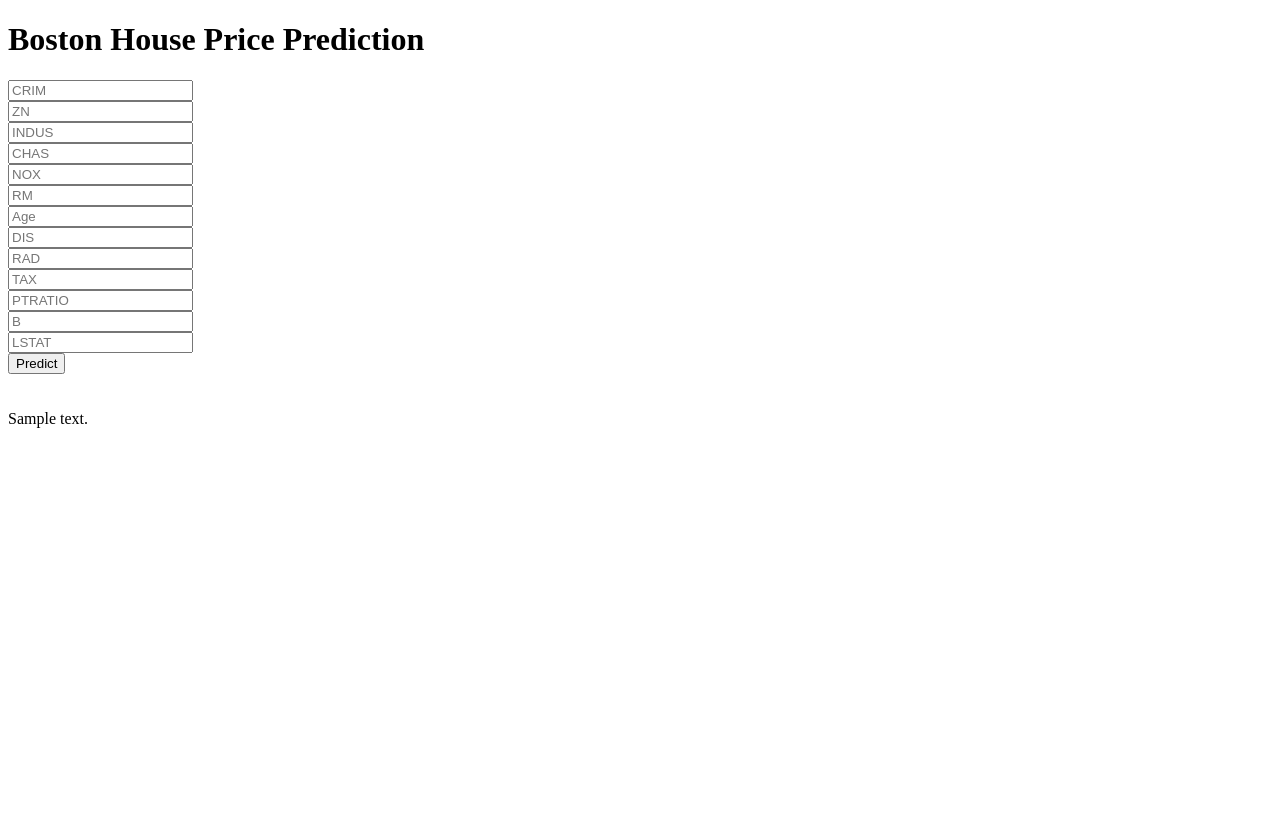
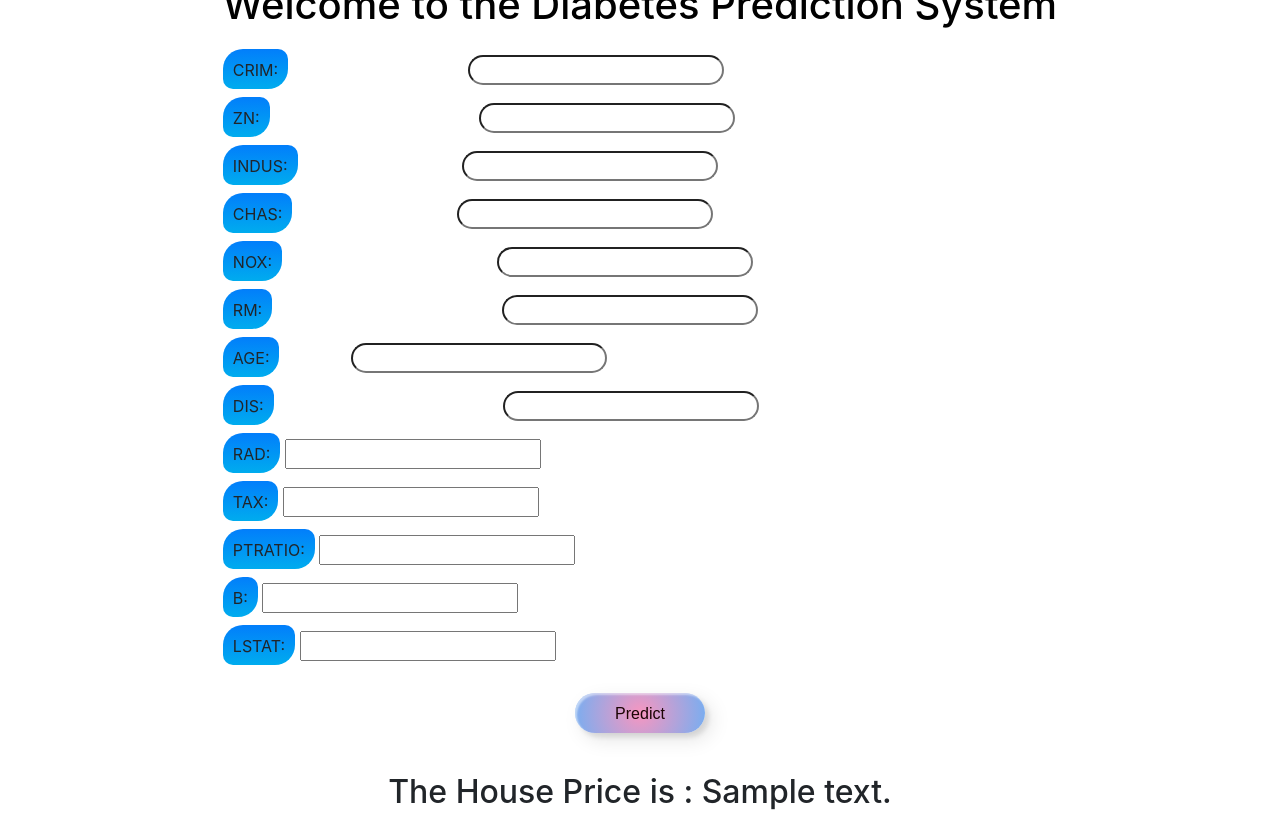
Before and after one commit to code-with-praveen143/My_Projects, a Flask app: template Boston House Price Prediction/templates/home.html in a window 1280 px wide. Before the commit the page ends 428 px from the top, so only its background shows below. Run offline with Flask 3, Linux system fonts and the light colour scheme; the template is opened without the code that fills it: most values are stand-ins (such as "Sample title", 1, 10 or a date in 2020); parts of the project's set-up code (start-up, migrations or seed data) failed here and were passed over; some web fonts are replaced.

Commit message:
Add files via upload

```diff
--- a/Boston House Price Prediction/app.py
+++ b/Boston House Price Prediction/app.py
@@ -1,25 +1,27 @@
 import json
 import pickle
-
+import sklearn
+from sklearn.preprocessing import StandardScaler
+scaler = StandardScaler()
 from flask import Flask,request,app,jsonify,url_for,render_template
 import numpy as np
 import pandas as pd
 
-app=Flask(__name__,template_folder='template')
+app=Flask(__name__,template_folder='templates')
 ## Load the model
-model=pickle.load(open('model.pkl','rb'))
-scalar=pickle.load(open('scaling.pkl','rb'))
+model=pickle.load(open('house.pkl','rb'))
+
 @app.route('/')
 def home():
     return render_template('home.html')
 
 @app.route('/predict',methods=['POST'])
 def predict():
-    data=[float(x) for x in request.form.values()]
-    final_input=scalar.transform(np.array(data).reshape(1,-1))
-    print(final_input)
-    output=model.predict(final_input)[0]
-    return render_template("home.html",prediction_text="The House Price Prediction is {}".format(output))
+    features = [float(x) for x in request.form.values()]
+    final_features = [np.array(features)]
+    flask_prediction = model.predict(final_features)
+    print(flask_prediction)
+    return render_template("home.html",prediction_text=flask_prediction)
 
 if __name__=="__main__":
     app.run(debug=True)
--- a/Boston House Price Prediction/templates/home.html
+++ b/Boston House Price Prediction/templates/home.html
@@ -1,48 +1,68 @@
 <!DOCTYPE html>
-<html >
-
-<head>
-  <meta charset="UTF-8">
-  <title>ML API</title>
-  <link href='https://fonts.googleapis.com/css?family=Pacifico' rel='stylesheet' type='text/css'>
-<link href='https://fonts.googleapis.com/css?family=Arimo' rel='stylesheet' type='text/css'>
-<link href='https://fonts.googleapis.com/css?family=Hind:300' rel='stylesheet' type='text/css'>
-<link href='https://fonts.googleapis.com/css?family=Open+Sans+Condensed:300' rel='stylesheet' type='text/css'>
-
-
-</head>
-
-<body>
- <div class="login">
-	<h1>Boston House Price Prediction</h1>
-
-     <!-- Main Input For Receiving Query to our ML -->
-    <form action="{{ url_for('predict')}}"method="post">
-      <input type="text" name="CRIM" placeholder="CRIM" required="required" /><br>
-    	<input type="text" name="ZN" placeholder="ZN" required="required" /><br>
-        <input type="text" name="INDUS" placeholder="INDUS" required="required" /><br>
-        <input type="text" name="CHAS" placeholder="CHAS" required="required" /><br>
-        <input type="text" name="NOX" placeholder="NOX" required="required" /><br>
-        <input type="text" name="RM" placeholder="RM" required="required" /><br>
-        <input type="text" name="Age" placeholder="Age" required="required" /><br>
-        <input type="text" name="DIS" placeholder="DIS" required="required" /><br>
-        <input type="text" name="RAD" placeholder="RAD" required="required" /><br>
-        <input type="text" name="TAX" placeholder="TAX" required="required" /><br>
-        <input type="text" name="PTRATIO" placeholder="PTRATIO" required="required" /><br>
-        <input type="text" name="B" placeholder="B" required="required" /><br>
-        <input type="text" name="LSTAT" placeholder="LSTAT" required="required" /><br>
-
-
-
-        <button type="submit" class="btn btn-primary btn-block btn-large">Predict</button>
-    </form>
-
-   <br>
-   <br>
-
-
- </div>
- {{prediction_text}}
-
+<html>
+  <head>
+      <meta charset="UTF-8">
+      <meta http-equiv="X-UA-Compatible" content="IE=edge">
+      <meta name="viewport" content="width=device-width, initial-scale=1.0">
+      <title>House Predictor</title>
+      <link rel="stylesheet" href="style.css">
+      <link rel="stylesheet" href="https://cdn.jsdelivr.net/npm/@fortawesome/fontawesome-free@6.2.1/css/fontawesome.min.css" integrity="sha384-QYIZto+st3yW+o8+5OHfT6S482Zsvz2WfOzpFSXMF9zqeLcFV0/wlZpMtyFcZALm" crossorigin="anonymous">
+      <link rel="stylesheet" href="https://cdn.jsdelivr.net/npm/bootstrap@4.5.3/dist/css/bootstrap.min.css" integrity="sha384-TX8t27EcRE3e/ihU7zmQxVncDAy5uIKz4rEkgIXeMed4M0jlfIDPvg6uqKI2xXr2" crossorigin="anonymous">
+      <script src="https://code.jquery.com/jquery-3.5.1.slim.min.js" integrity="sha384-DfXdz2htPH0lsSSs5nCTpuj/zy4C+OGpamoFVy38MVBnE+IbbVYUew+OrCXaRkfj" crossorigin="anonymous"></script>
+      <script src="https://cdn.jsdelivr.net/npm/bootstrap@4.5.3/dist/js/bootstrap.bundle.min.js" integrity="sha384-ho+j7jyWK8fNQe+A12Hb8AhRq26LrZ/JpcUGGOn+Y7RsweNrtN/tE3MoK7ZeZDyx" crossorigin="anonymous"></script>
+      <script src="https://cdn.jsdelivr.net/npm/@popperjs/core@2.11.7/dist/umd/popper.min.js" integrity="sha384-zYPOMqeu1DAVkHiLqWBUTcbYfZ8osu1Nd6Z89ify25QV9guujx43ITvfi12/QExE" crossorigin="anonymous"></script>
+      <script src="https://cdn.jsdelivr.net/npm/bootstrap@5.3.0-alpha3/dist/js/bootstrap.min.js" integrity="sha384-Y4oOpwW3duJdCWv5ly8SCFYWqFDsfob/3GkgExXKV4idmbt98QcxXYs9UoXAB7BZ" crossorigin="anonymous"></script>
+  </head>
+  <body>
+      <center>
+      <main>
+      <h1 class="heading">Welcome to the Diabetes Prediction System</h1>
+      </main>
+      <form class="abc" action="{{url_for('predict')}}" method="post">
+          <label class="btn-3">CRIM:</label>
+          <input class="kk1" type="text" name="CRIM" required>
+          <br>
+          <label class="btn-3">ZN:</label>
+          <input  class="kk2" type="text" name="ZN" required>
+          <br>
+          <label class="btn-3">INDUS:</label>
+          <input  class="kk3" type="text" name="INDUS" required>
+          <br>
+          <label class="btn-3">CHAS:</label>
+          <input  class="kk4" type="text" name="CHAS" required>
+          <br>
+          <label class="btn-3">NOX:</label>
+          <input  class="kk5" type="text" name="NOX" required>
+          <br>
+          <label class="btn-3">RM:</label>
+          <input class="kk6" type="text" name="RM" required>
+          <br>
+          <label class="btn-3">AGE:</label>
+          <input  class="kk7" type="text" name="AGE" required>
+          <br>
+          <label class="btn-3">DIS:</label>
+          <input  class="kk8" type="text" name="DIS" required>
+          <br>
+          <label class="btn-3">RAD:</label>
+          <input  class="kk9" type="text" name="RAD" required>
+          <br>
+          <label class="btn-3">TAX:</label>
+          <input  class="kk10" type="text" name="TAX" required>
+          <br>
+          <label class="btn-3">PTRATIO:</label>
+          <input  class="kk11" type="text" name="PTRATIO" required>
+          <br>
+          <label class="btn-3">B:</label>
+          <input  class="kk12" type="text" name="B" required>
+          <br>
+          <label class="btn-3">LSTAT:</label>
+          <input  class="kk13" type="text" name="LSTAT" required>
+          <br>
+          <div class="asd">
+          <button class="custom-btn btn-6" type="submit">Predict</button>
+          </div>
+      </form>
+      <h2>The House Price is : {{ prediction_text }}</h2>
+  </center>
 </body>
 </html>
--- a/Diabetes_Prediction_System/templates/style.css
+++ b/Boston House Price Prediction/templates/style.css
@@ -52,7 +52,7 @@ body {
     border: none;
 }
 .kk1{
-    margin-left: 180px;
+    margin-left: 175px;
     border-radius: 30px;
 }
 .kk2{
```
Also changed, not shown: Boston House Price Prediction/model.py (added, +58 -0 lines), 4 other files.
